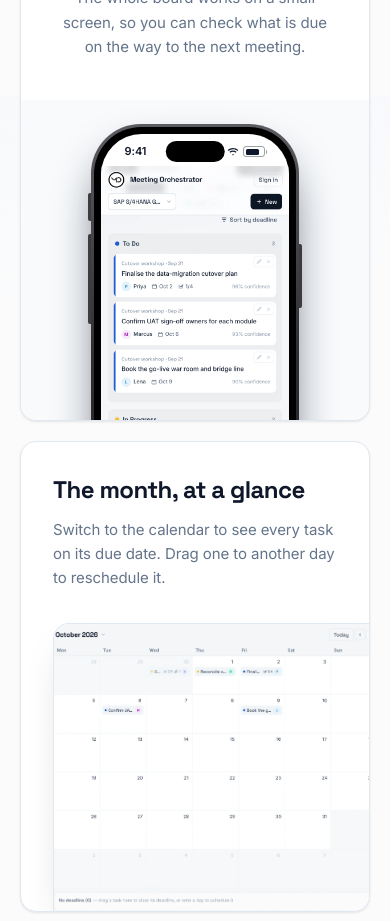
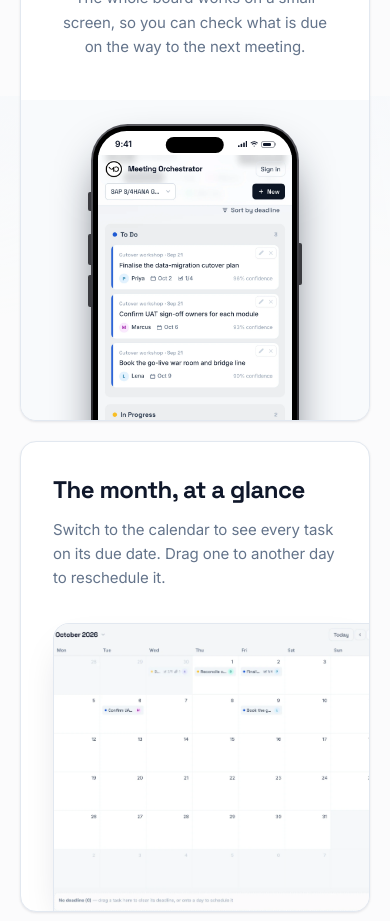
Before and after one commit to chinliong/meeting-orchestrator, a Next.js app in the folder frontend/: page / in a window 390 px wide. Shown: the part 3280-4201 px from the top of the page. Built offline with nearby package versions, Linux system fonts and the light colour scheme.

Commit message:
Scale the landing phone frame with its width

```diff
--- a/frontend/src/components/LandingContent.tsx
+++ b/frontend/src/components/LandingContent.tsx
@@ -372,37 +372,39 @@ function Figure({
 /**
  * A modern Pro Max-style phone drawn in CSS (titanium band, black bezel, Dynamic Island, side
  * buttons and a 9:41 status bar) around a screenshot captured at a 440 x 956 point screen. Drawn
- * rather than using a manufacturer's device artwork.
+ * rather than using a manufacturer's device artwork. Every part is sized in container units
+ * (cqw, a percentage of the frame's width), so the island, status bar and corners keep their
+ * proportions however small the frame is drawn, e.g. on a phone.
  */
 function PhoneFrame({ src, width, height, alt }: { src: string; width: number; height: number; alt: string }) {
   return (
-    <div className="relative mx-auto w-[60%] max-w-[270px]">
-      <span aria-hidden className="absolute -left-[3px] top-[15%] h-7 w-[3px] rounded-l-sm bg-[#3b3b40]" />
-      <span aria-hidden className="absolute -left-[3px] top-[24%] h-12 w-[3px] rounded-l-sm bg-[#3b3b40]" />
-      <span aria-hidden className="absolute -left-[3px] top-[33%] h-12 w-[3px] rounded-l-sm bg-[#3b3b40]" />
-      <span aria-hidden className="absolute -right-[3px] top-[26%] h-16 w-[3px] rounded-r-sm bg-[#3b3b40]" />
-      <div className="rounded-[3.1rem] bg-gradient-to-b from-[#5b5b61] via-[#2e2e33] to-[#1d1d20] p-[3px] shadow-ink">
-        <div className="rounded-[2.95rem] bg-black p-[7px]">
-          <div className="relative overflow-hidden rounded-[2.55rem] bg-white">
-            <div className="flex h-8 items-center justify-between px-6 pt-1 text-[11px] font-semibold text-slate-900">
+    <div className="relative mx-auto w-[60%] max-w-[270px] [container-type:inline-size]">
+      <span aria-hidden className="absolute -left-[1.1cqw] top-[15%] h-[9cqw] w-[1.1cqw] rounded-l-sm bg-[#3b3b40]" />
+      <span aria-hidden className="absolute -left-[1.1cqw] top-[24%] h-[15cqw] w-[1.1cqw] rounded-l-sm bg-[#3b3b40]" />
+      <span aria-hidden className="absolute -left-[1.1cqw] top-[33%] h-[15cqw] w-[1.1cqw] rounded-l-sm bg-[#3b3b40]" />
+      <span aria-hidden className="absolute -right-[1.1cqw] top-[26%] h-[20cqw] w-[1.1cqw] rounded-r-sm bg-[#3b3b40]" />
+      <div className="rounded-[17.5cqw] bg-gradient-to-b from-[#5b5b61] via-[#2e2e33] to-[#1d1d20] p-[1.1cqw] shadow-ink">
+        <div className="rounded-[16.4cqw] bg-black p-[2.6cqw]">
+          <div className="relative overflow-hidden rounded-[13.8cqw] bg-white">
+            <div className="flex h-[11.5cqw] items-center justify-between px-[8cqw] pt-[1cqw] text-[4.1cqw] font-semibold leading-none text-slate-900">
               <span>9:41</span>
-              <span className="flex items-center gap-1" aria-hidden>
-                <svg viewBox="0 0 18 12" className="h-2.5 w-3.5" fill="currentColor">
+              <span className="flex items-center gap-[1.3cqw]" aria-hidden>
+                <svg viewBox="0 0 18 12" className="h-[3cqw] w-[4.5cqw]" fill="currentColor">
                   <rect x="0" y="8" width="3" height="4" rx="1" />
                   <rect x="5" y="5.5" width="3" height="6.5" rx="1" />
                   <rect x="10" y="3" width="3" height="9" rx="1" />
                   <rect x="15" y="0" width="3" height="12" rx="1" />
                 </svg>
-                <svg viewBox="0 0 16 12" className="h-2.5 w-3" fill="currentColor">
+                <svg viewBox="0 0 16 12" className="h-[3cqw] w-[4cqw]" fill="currentColor">
                   <path d="M8 2.2c2.3 0 4.4.9 6 2.4l1.1-1.2A10.2 10.2 0 008 .5 10.2 10.2 0 00.9 3.4L2 4.6a8.5 8.5 0 016-2.4zm0 3.4c1.4 0 2.6.5 3.6 1.4l1.1-1.2A6.9 6.9 0 008 3.9a6.9 6.9 0 00-4.7 1.9L4.4 7A5.2 5.2 0 018 5.6zm0 3.3c.5 0 1 .2 1.3.5L8 10.8 6.7 9.4c.3-.3.8-.5 1.3-.5z" />
                 </svg>
-                <span className="relative flex h-[11px] w-[22px] items-center rounded-[3px] border border-slate-900/40 p-[1.5px]">
-                  <span className="h-full w-[78%] rounded-[1.5px] bg-slate-900" />
-                  <span className="absolute -right-[3px] top-1/2 h-1 w-[1.5px] -translate-y-1/2 rounded-r bg-slate-900/40" />
+                <span className="relative flex h-[3.4cqw] w-[6.8cqw] items-center rounded-[1cqw] border border-slate-900/40 p-[0.5cqw]">
+                  <span className="h-full w-[78%] rounded-[0.5cqw] bg-slate-900" />
+                  <span className="absolute -right-[1cqw] top-1/2 h-[1.3cqw] w-[0.5cqw] -translate-y-1/2 rounded-r bg-slate-900/40" />
                 </span>
               </span>
             </div>
-            <span aria-hidden className="absolute left-1/2 top-[7px] h-[21px] w-[31%] -translate-x-1/2 rounded-full bg-black" />
+            <span aria-hidden className="absolute left-1/2 top-[2.6cqw] h-[8cqw] w-[28cqw] -translate-x-1/2 rounded-full bg-black" />
             {/* eslint-disable-next-line @next/next/no-img-element */}
             <img src={src} width={width} height={height} loading="lazy" alt={alt} className="block w-full" />
           </div>
```
